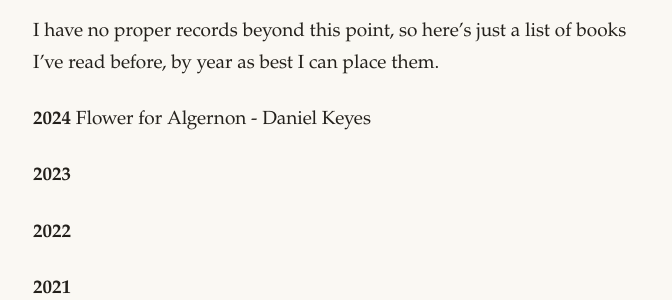
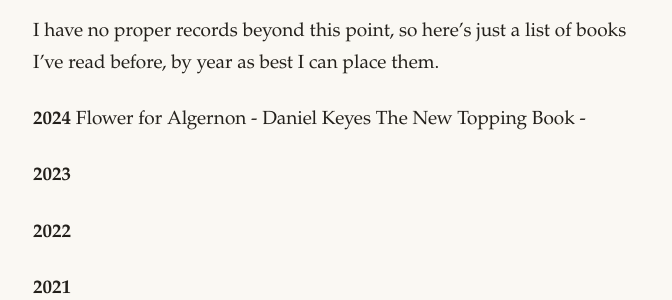
Before and after one commit to topearebi/aroamjti, a Jekyll site: the page built from books.md, in a window 1280 px wide. Shown: the part 1713-2013 px from the top of the page, without its empty margins (303-975 px from the left). Built offline with Jekyll 4.4.1, drawn with Linux system fonts in a browser that asks for light colours.

Commit message:
Last Sync: 2026-06-30 06:28 (Mobile)

```diff
--- a/books.md
+++ b/books.md
@@ -38,6 +38,7 @@ I have no proper records beyond this point, so here's just a list of books I've
 
 **2024**
 Flower for Algernon - Daniel Keyes
+The New Topping Book -
 
 **2023**
 
```
